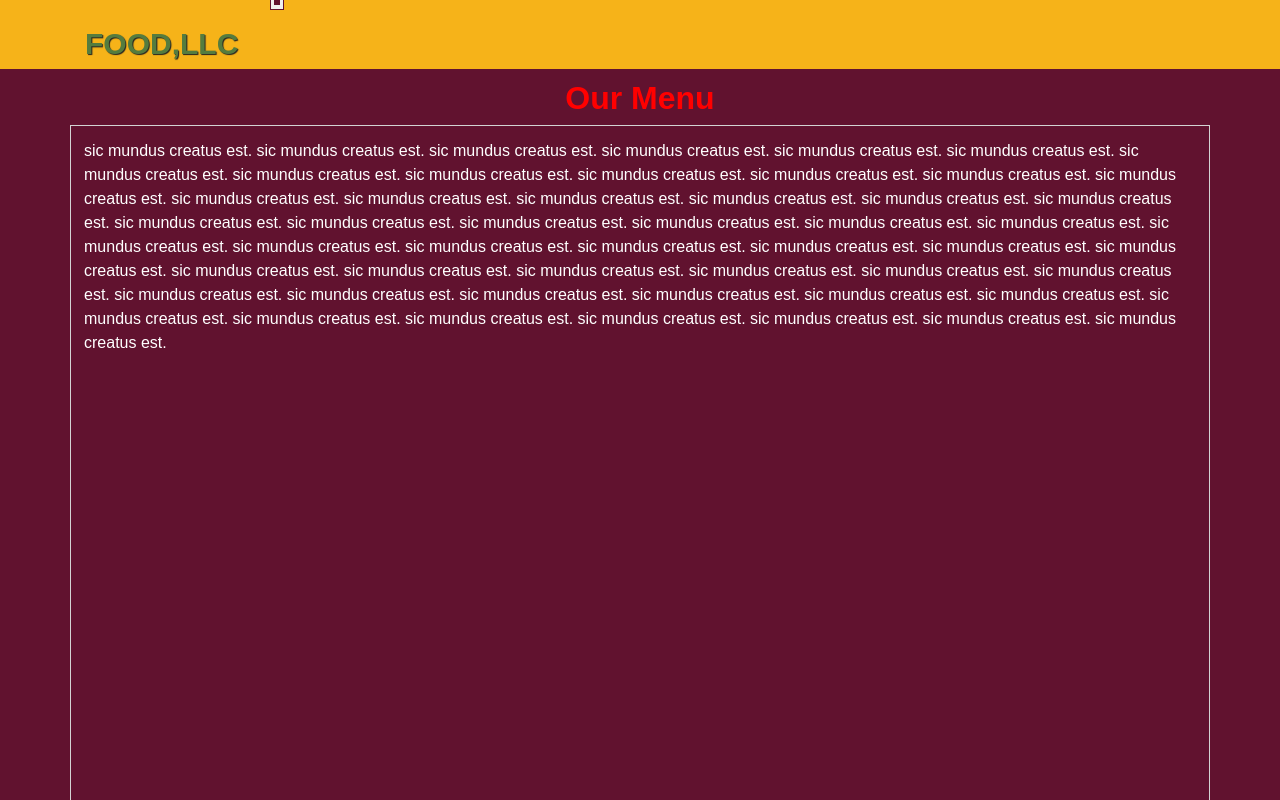
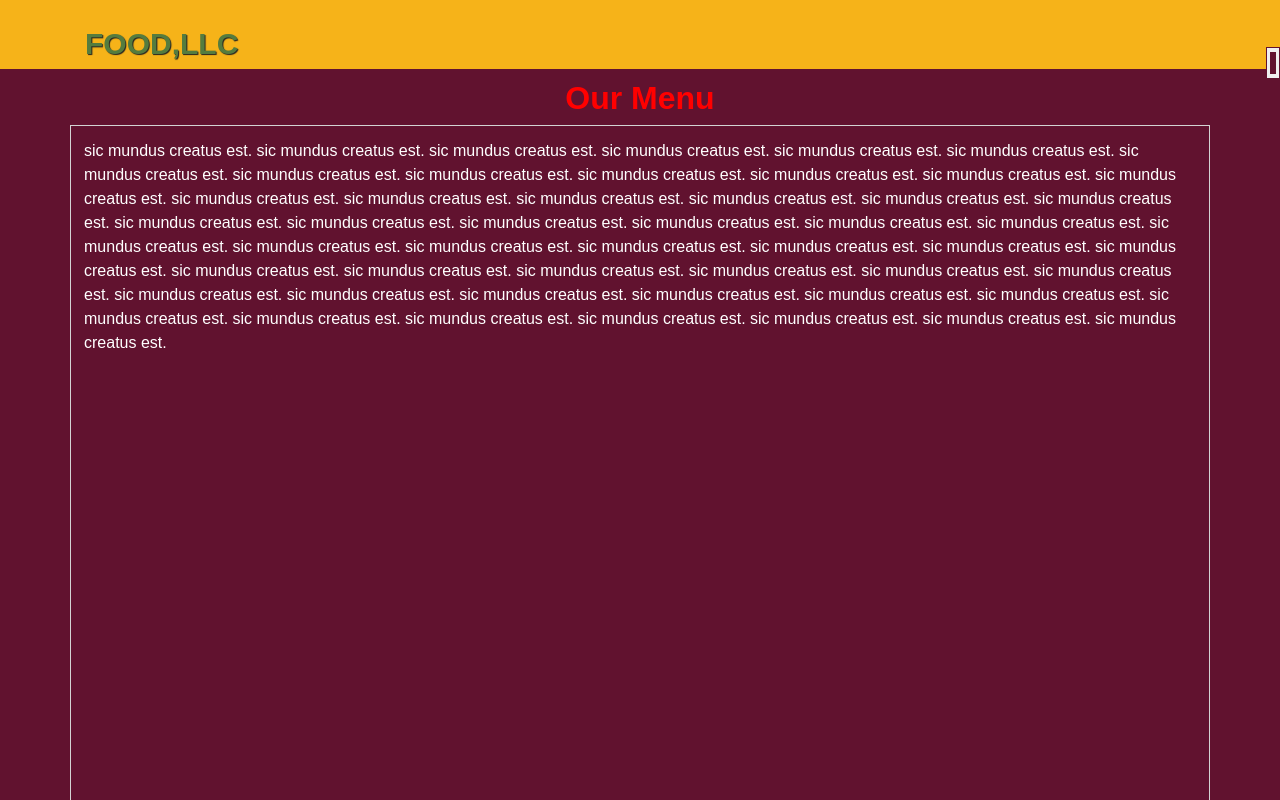
Before and after one commit to MezbaShahariar/Coursera-Assignments, a plain HTML site: page module03/index.html in a window 1280 px wide. Shown: the top 800 px of the page. Drawn offline with Linux system fonts and the light colour scheme; a script that the page names is missing.

Commit message:
Update styles.css

```diff
--- a/module03/css/styles.css
+++ b/module03/css/styles.css
@@ -33,7 +33,10 @@ body{
 .navbar-header button.navbar-toggle{
 	padding: 3px;
 	margin:-30px;
-	float:right;
+	clear: both;
+	position: absolute;
+	right:30px;
+	bottom: 20px;
 }
 #nav-list{
 	margin-top: 10px;
```
